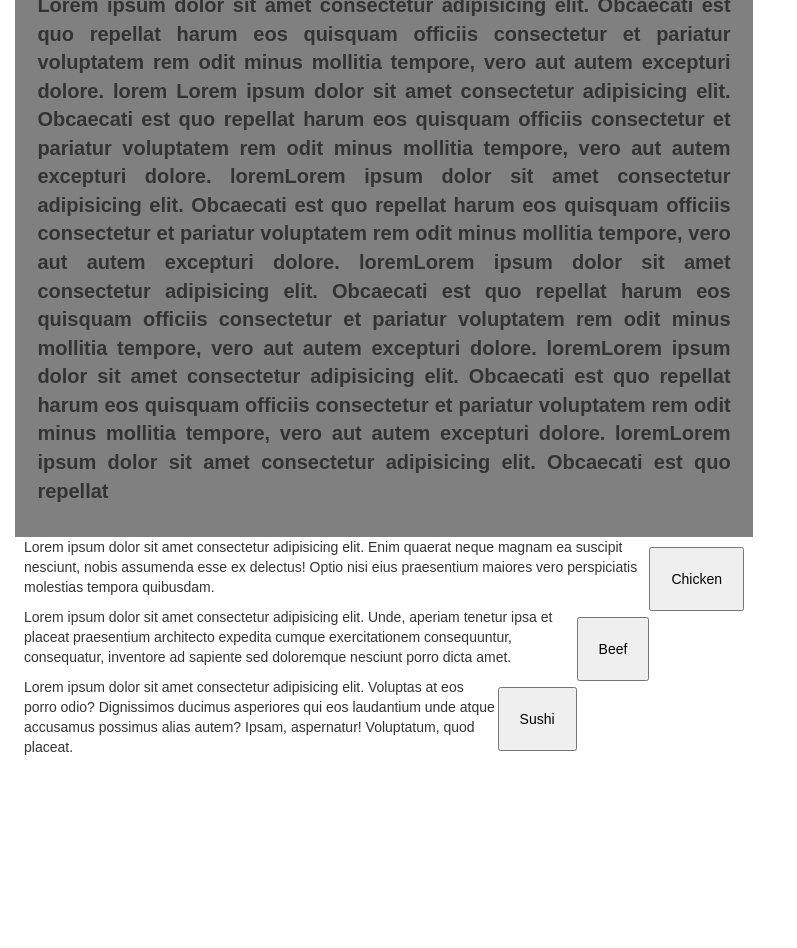
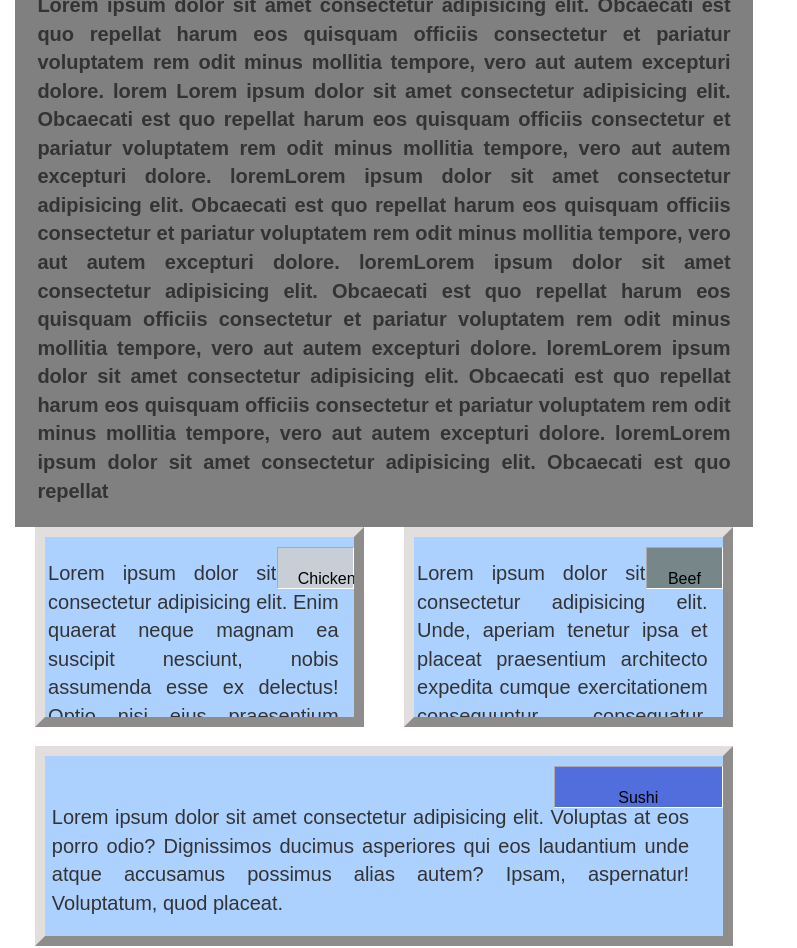
Before and after one commit to VickyluvVIC/coursera-module-3-task, a plain HTML site: page index.html in a window 768 px wide. Shown: the part 387-1335 px from the top of the page, 797 px wide, since content can reach past the window. Before the commit the page ends 1154 px from the top, so only its background shows below. Drawn offline with nearby package versions, Linux system fonts and the light colour scheme; a script that the page names is missing.

Commit message:
Update styles.css

```diff
--- a/styles.css
+++ b/styles.css
@@ -106,5 +106,109 @@
                                                                                                                                                                                                                             padding-top: 5px;
                                                                                                                                                                                                                             padding-bottom: 5px;
                                                                                                                                                                                                                             border: 5px outset gray;
-                                                                                                                                                                                                                        }
+
+   }
                                                                                                                                                                                                                     }
+                                                                                                                                                                                                                    /*I added personal stylings to this work that does not affect the instruciton and requirements for grading, thank you*/
+
+* {
+    box-sizing: border-box;
+}
+
+h2 {
+    text-align: center;
+    margin: 40px;
+    font-size: 4em;
+}
+
+.container {
+    width: 100%;
+}
+
+.grid-item {
+    border: 10px outset rgb(227, 222, 222);
+    background-color: rgb(172, 209, 255);
+    height: 200px;
+    margin-right: 20px;
+    margin-bottom: 5%;
+    margin-left: 20px;
+    position: relative;
+    overflow: hidden;
+}
+
+.chick {
+    background-color: #c7ced6;
+}
+
+.be {
+    background-color: #778789;
+}
+
+.sus {
+    background-color: #526edc;
+}
+
+button {
+    width: 25%;
+    height: 30px;
+    font-size: 16px;
+    border: 1px inset white;
+    position: absolute;
+    right: 0;
+}
+
+button:hover {
+    background-color: white;
+    font-weight: bold;
+    border: 3px dotted rgb(91, 139, 159);
+}
+
+p {
+    padding-top: 7%;
+    padding-left: 1%;
+    padding-right: 5%;
+    font-size: 20px;
+    margin: 0;
+    text-align: justify;
+}
+
+
+/*desktop*/
+
+@media (min-width: 992px) {
+    .c-lg-3,
+    .b-lg-3,
+    .s-lg-3 {
+        float: left;
+        width: 33.33%;
+    }
+}
+
+
+/*Tablet*/
+
+@media (min-width: 768px) and (max-width: 991px) {
+    .c-md-3,
+    .b-md-3,
+    .s-md-3 {
+        float: left;
+    }
+    .c-md-3,
+    .b-md-3 {
+        width: 50%;
+    }
+    .s-md-3 {
+        width: 100%;
+    }
+}
+
+
+/*phone*/
+
+@media (max-width:767px) {
+    .c-sm-3,
+    .b-sm-3,
+    .s-sm-3 {
+        width: 100%
+    }
+}
```
